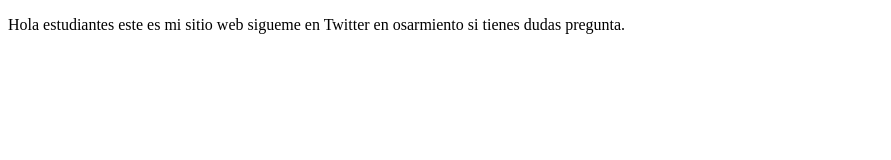
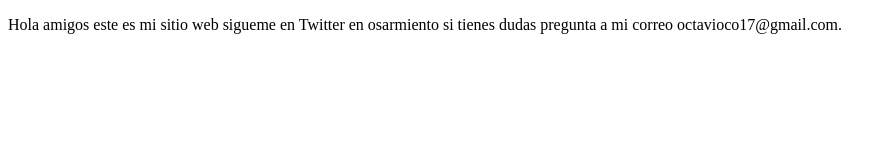
Before and after one commit to 12xAranielTes/proyectoDemoCursoPrework, a plain HTML site: page index.html in a window 1280 px wide. Shown: the whole page, without its empty margins (0-891 px from the left). Drawn offline with Linux system fonts and the light colour scheme.

Commit message:
Cambios agragamos correo

```diff
--- a/index.html
+++ b/index.html
@@ -8,8 +8,8 @@
 </head>
 <body>
     <p>
-        Hola estudiantes este es mi sitio web
-        sigueme en Twitter en osarmiento si tienes dudas pregunta.
+        Hola amigos este es mi sitio web
+        sigueme en Twitter en osarmiento si tienes dudas pregunta a mi correo octavioco17@gmail.com.
     </p>
 </body>
 </html>
```
